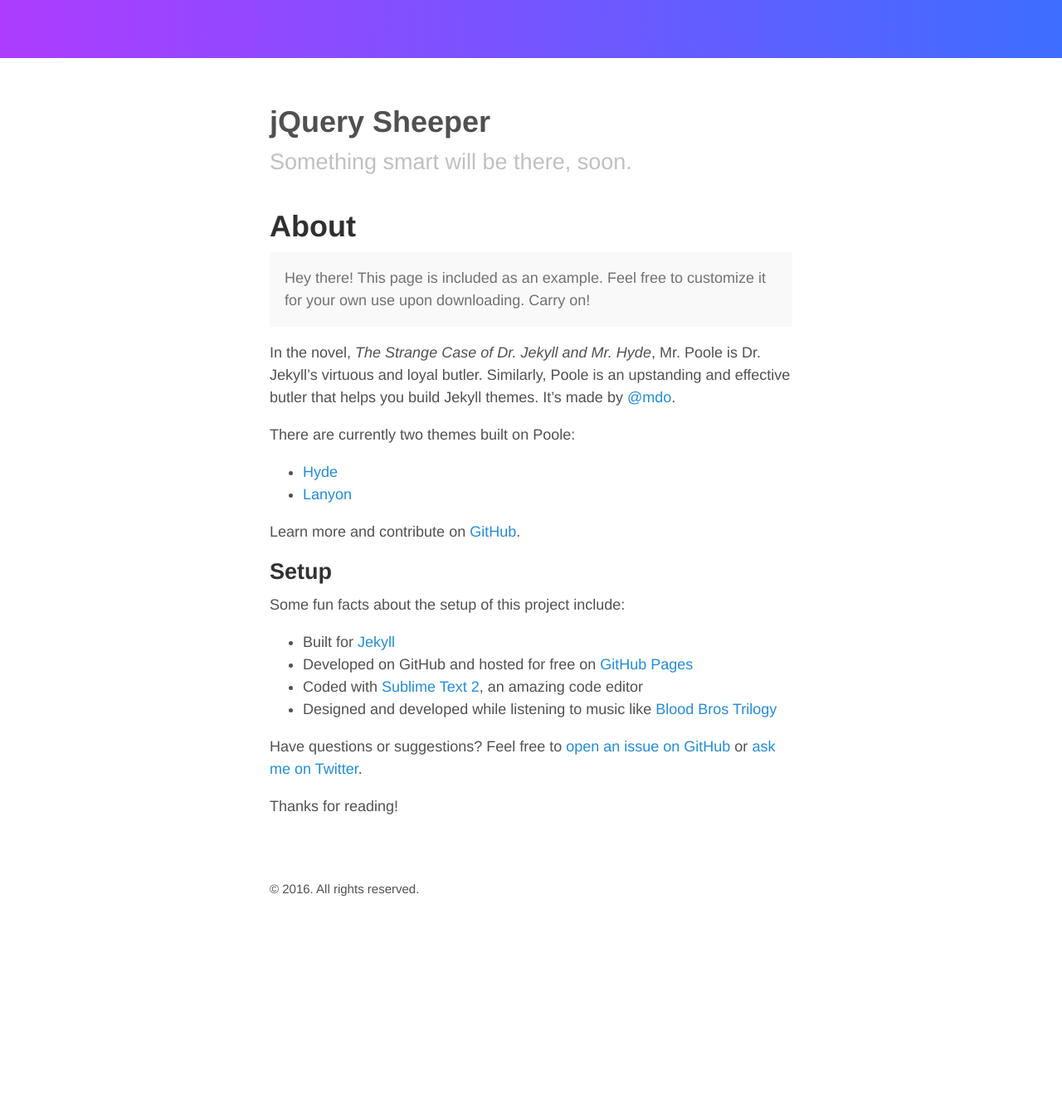
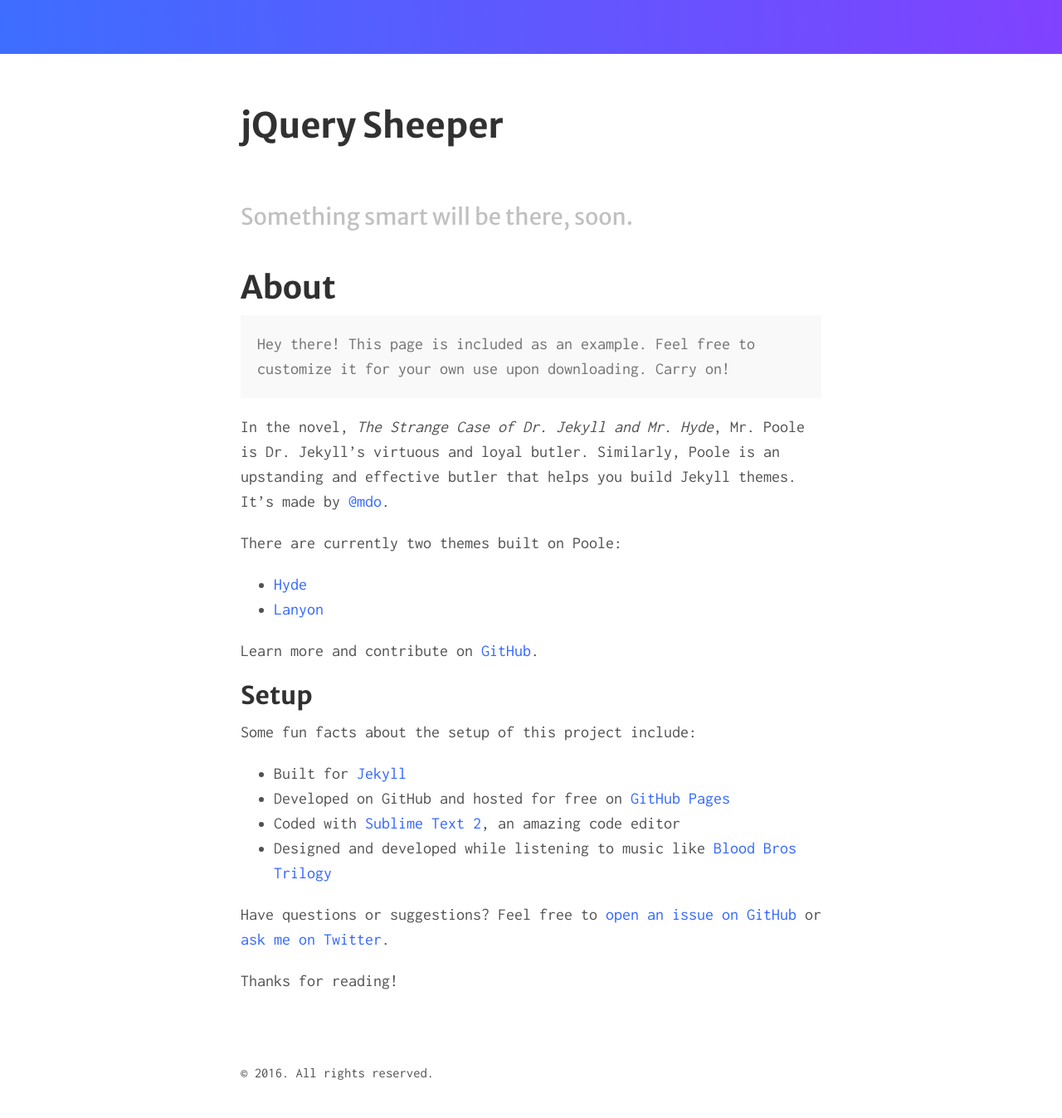
Before and after one commit to adrienrn/jquery-sheeper, a Jekyll site: the page built from docs/about.md, in a window 1280 px wide. Shown: the whole page at 83% size. Built offline with Jekyll 4.4.1, drawn with Linux system fonts in a browser that asks for light colours; before the commit the page ends 1121 px from its top, so only the background shows below that.

Commit message:
Docs: fonts / style + sass minor fixes

```diff
--- a/docs/_includes/head.html
+++ b/docs/_includes/head.html
@@ -23,6 +23,9 @@
   <link rel="apple-touch-icon-precomposed" sizes="144x144" href="{{ site.baseurl }}/public/apple-touch-icon-precomposed.png">
   <link rel="shortcut icon" href="{{ site.baseurl }}/public/favicon.ico">
 
+  <!-- Fonts -->
+  <link href='https://fonts.googleapis.com/css?family=Merriweather+Sans:400,700|Inconsolata:400,700' rel='stylesheet' type='text/css'>
+
   <!-- RSS -->
   <link rel="alternate" type="application/atom+xml" title="{{ site.title }}" href="{{ site.baseurl }}/atom.xml">
 </head>
--- a/docs/_sass/_base.scss
+++ b/docs/_sass/_base.scss
@@ -15,12 +15,12 @@
 }
 
 html {
-  font-family: "Helvetica Neue", Helvetica, Arial, sans-serif;
-  font-size: 16px;
+  font-family: $font-family-primary;
+  font-size: $font-size-base;
   line-height: 1.5;
 
   @media (min-width: 38em) {
-    font-size: 18px;
+    font-size: ($font-size-base * 1.25);
   }
 }
 
@@ -33,7 +33,7 @@
 
 // No `:visited` state is required by default (browsers will use `a`)
 a {
-  color: #268bd2;
+  color: $link-color;
   text-decoration: none;
 
   // `:focus` is linked to `:hover` for basic accessibility
@@ -57,7 +57,7 @@
 table {
   margin-bottom: 1rem;
   width: 100%;
-  font-size: 85%;
+  font-size: $font-size-base;
   border: 1px solid #e5e5e5;
   border-collapse: collapse;
 }
@@ -72,7 +72,11 @@
   text-align: left;
 }
 
+td {
+  vertical-align: top;
+}
+
 tbody tr:nth-child(odd) td,
 tbody tr:nth-child(odd) th {
-  background-color: #f9f9f9;
+  background-color: #fcfcfc;
 }
--- a/docs/_sass/_code.scss
+++ b/docs/_sass/_code.scss
@@ -5,7 +5,7 @@
 
 code,
 pre {
-  font-family: Menlo, Monaco, "Courier New", monospace;
+  font-family: $font-family-primary;
 }
 
 code {
--- a/docs/_sass/_layout.scss
+++ b/docs/_sass/_layout.scss
@@ -16,7 +16,7 @@
 }
 
 .header {
-    height: 70px;
+    height: 65px;
     background: #3366ff;
     background-image: -moz-linear-gradient(right top, $from 0%, $to 100%);
     background-image: -webkit-gradient(linear, right top, left bottom, color-stop(0, $from), color-stop(1, $to));
--- a/docs/_sass/_masthead.scss
+++ b/docs/_sass/_masthead.scss
@@ -9,16 +9,18 @@
 }
 
 .masthead-title {
+  font-size: 2.1em;
   margin-top: 0;
   margin-bottom: 0;
-  color: #505050;
 
   a {
-    color: #505050;
+    color: inherit;
+    display: block;
+    text-decoration: none;
   }
 
   small {
-    font-size: 75%;
+    font-size: 65%;
     font-weight: 400;
     color: #c0c0c0;
     letter-spacing: 0;
--- a/docs/_sass/_type.scss
+++ b/docs/_sass/_type.scss
@@ -3,6 +3,7 @@
 // Headings, body text, lists, and other misc typographic elements.
 
 h1, h2, h3, h4, h5, h6 {
+  font-family: $font-family-secondary;
   margin-bottom: .5rem;
   font-weight: bold;
   line-height: 1.25;
@@ -11,7 +12,7 @@
 }
 
 h1 {
-  font-size: 2rem;
+  font-size: 1.9rem;
 }
 
 h2 {
--- a/docs/styles.scss
+++ b/docs/styles.scss
@@ -17,8 +17,18 @@
 // Designed, built, and released under MIT license by @mdo. Learn more at
 // https://github.com/poole/poole.
 
-$from:  #3366FF;
-$to:    #A932FF;
+$brand-primary: #3366FF;
+$brand-secondary: #7A38FF;
+
+$font-family-primary: Inconsolata, Monaco, 'Courier New', Courier, monospace;
+$font-family-secondary: 'Merriweather Sans', 'Helvetica Neue', Helvetica, Arial, sans-serif;
+
+$font-size-base: 16px;
+
+$link-color: $brand-primary;
+
+$from:  $brand-secondary;
+$to:    $brand-primary;
 
 @import "base";
 @import "type";
```
